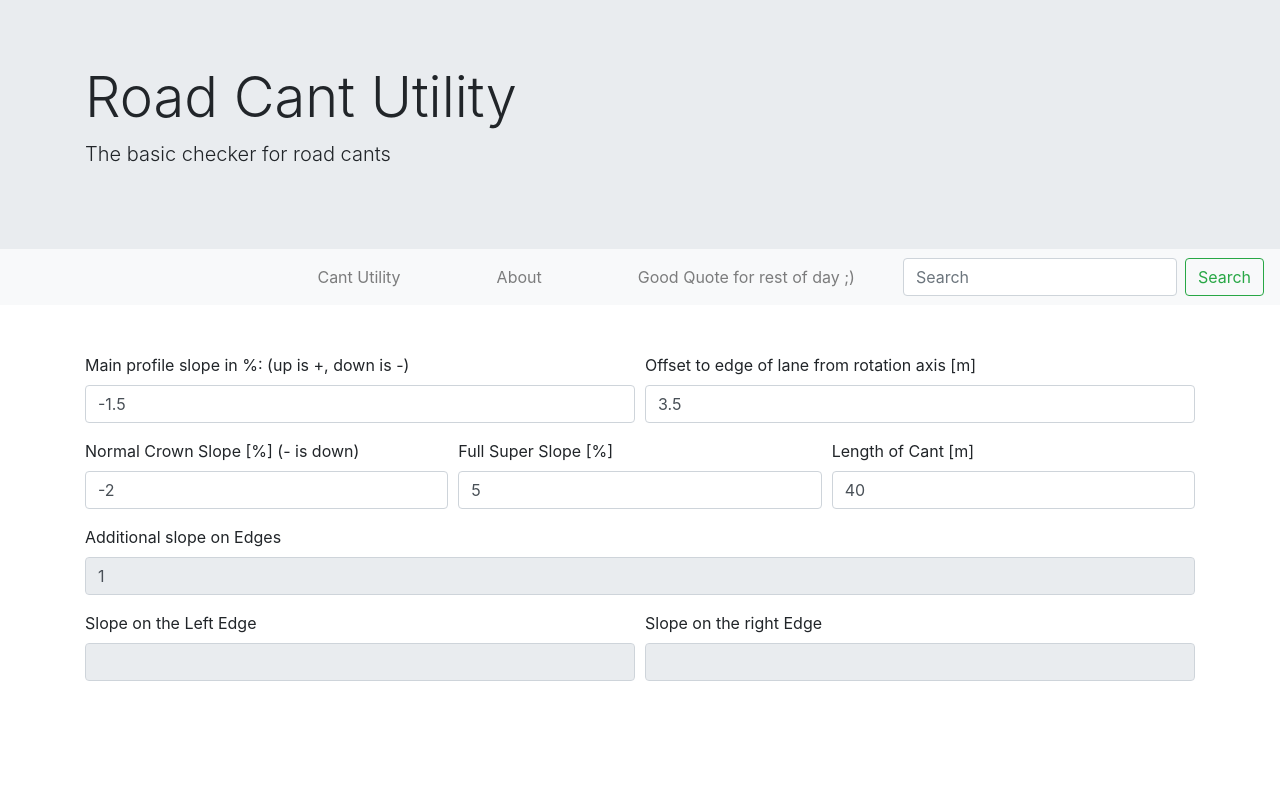
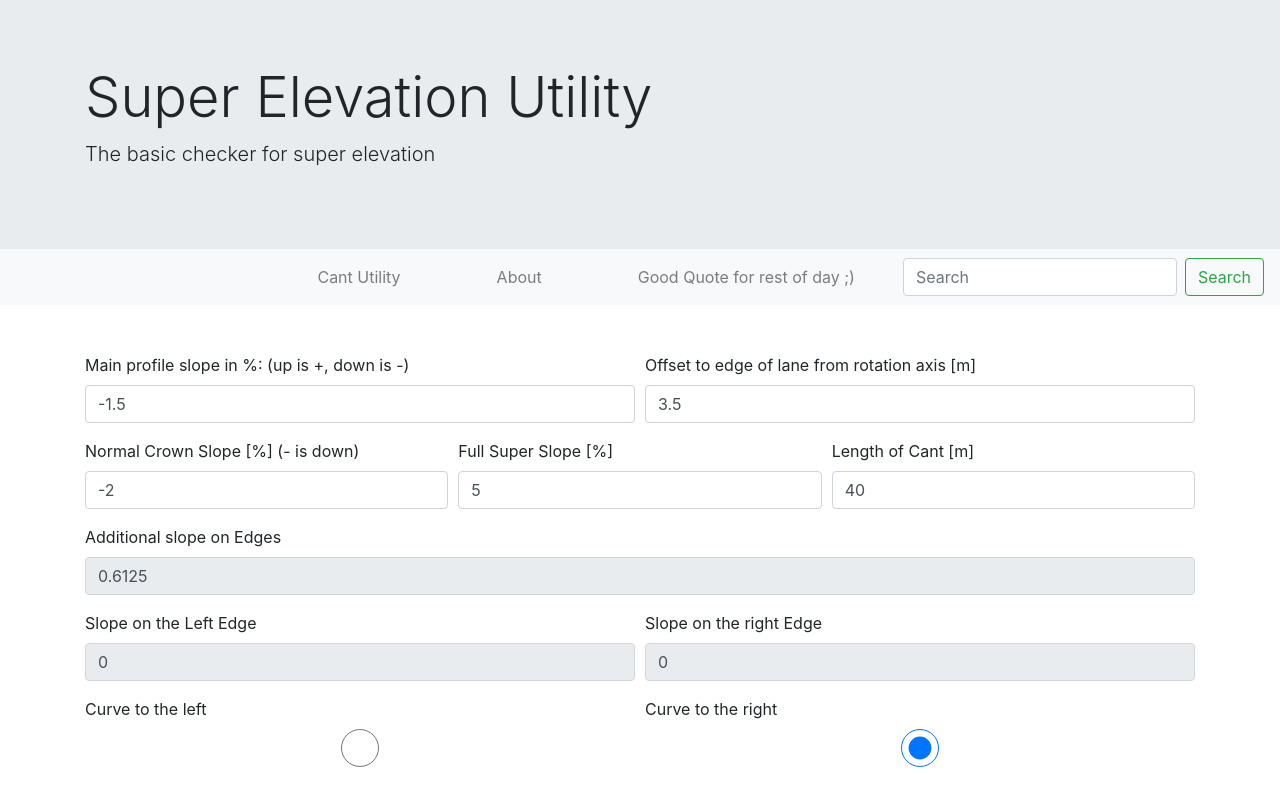
Before and after one commit to Lkubok/reactCant, a React (Create React App) app: page /cant in a window 1280 px wide. Built offline with nearby package versions, Linux system fonts and the light colour scheme.

Commit message:
Added selection of curve direction

```diff
--- a/public/index.html
+++ b/public/index.html
@@ -19,7 +19,7 @@
       work correctly both with client-side routing and a non-root public URL.
       Learn how to configure a non-root public URL by running `npm run build`.
     -->
-    <title>Road Cants Utility</title>
+    <title>Super Elevation Utility</title>
   </head>
   <body>
     <noscript>You need to enable JavaScript to run this app.</noscript>
--- a/src/actions/index.js
+++ b/src/actions/index.js
@@ -29,3 +29,19 @@ export const updateLengthOfCant = lengthOfCant => ({
   type: "UPDATE_LEGTH_CANT",
   lengthOfCant
 });
+export const updateAdditionalSlope = additionalSlope => ({
+  type: "UPDATE_ADDITIONAL_SLOPE",
+  additionalSlope
+});
+export const updateLeftEdge = leftEdgeSlope => ({
+  type: "UPDATE_LEFT_EDGE",
+  leftEdgeSlope
+});
+export const updateRightEdge = rightEdgeSlope => ({
+  type: "UPDATE_RIGHT_EDGE",
+  rightEdgeSlope
+});
+export const updateSide = side => ({
+  type: "UPDATE_SIDE",
+  side
+});
--- a/src/components/Cant.jsx
+++ b/src/components/Cant.jsx
@@ -4,10 +4,12 @@ import {
   updateOffsetValue,
   updateNormalCrown,
   updateFullCrown,
-  updateLengthOfCant
+  updateLengthOfCant,
+  updateAdditionalSlope
 } from "../actions";
 import { connect } from "react-redux";
 import CantParams from "./CantParams";
+import LeftRightSelect from "./LeftRightSelect";
 
 export class Cant extends Component {
   constructor(props) {
@@ -17,7 +19,7 @@ export class Cant extends Component {
     this.handleEdge = this.handleEdge.bind(this);
   }
   handleOnChange(e) {
-    let { type, name, value } = e.target;
+    let { name, value } = e.target;
     value = parseFloat(value);
     console.log(value);
     if (name === "mainSlope") this.props.changeProfileSlope(value);
@@ -35,8 +37,9 @@ export class Cant extends Component {
       lengthOfCant: length
     } = this.props;
     console.log(profile, lane, normal, full, length);
+
     const addSlope = ((Math.abs(normal) + Math.abs(full)) * lane) / length;
-
+    this.props.updateAdditionalSlope(addSlope); // IT HAPPENS TWICE... WHY  ????
     return addSlope;
   }
   handleEdge() {}
@@ -126,10 +129,11 @@ export class Cant extends Component {
             className="form-control"
             id="additionalSlope"
             disabled={true}
-            value={this.props.additionalSlopeValue}
+            value={this.handleCalculate()}
           />
         </div>
         <CantParams />
+        <LeftRightSelect />
       </form>
     );
   }
@@ -149,7 +153,8 @@ const mapDispatchToProps = dispatch => ({
   changeOffsetValue: arg => dispatch(updateOffsetValue(arg)),
   updateNormalCrown: arg => dispatch(updateNormalCrown(arg)),
   updateFullCrown: arg => dispatch(updateFullCrown(arg)),
-  updateLengthOfCant: arg => dispatch(updateLengthOfCant(arg))
+  updateLengthOfCant: arg => dispatch(updateLengthOfCant(arg)),
+  updateAdditionalSlope: arg => dispatch(updateAdditionalSlope(arg))
 });
 
 export default connect(
--- a/src/components/CantParams.jsx
+++ b/src/components/CantParams.jsx
@@ -1,16 +1,20 @@
 import React, { Component } from "react";
 import { connect } from "react-redux";
+import { updateLeftEdge, updateRightEdge } from "../actions";
 
 export class CantParams extends Component {
   constructor(props) {
     super(props);
     this.state = {
       isLeftOk: true,
-      isRightOk: true
+      isRightOk: true,
+      leftSlope: 0,
+      rightSlope: 0
     };
     this.handleCheck = this.handleCheck.bind(this);
   }
-  handleCheck() {
+  handleCheck(e) {
+    const { name } = e.target;
     return 4;
   }
   render() {
@@ -23,7 +27,7 @@ export class CantParams extends Component {
             className="form-control"
             id="leftSlope"
             disabled={true}
-            value={this.handleCheck}
+            value={this.props.leftSlope}
           />
         </div>
         <div className="form-group col-md-6">
@@ -33,7 +37,7 @@ export class CantParams extends Component {
             className="form-control"
             id="rightSlope"
             disabled={true}
-            value={this.handleCheck}
+            value={this.props.rightSlope}
           />
         </div>
       </div>
@@ -43,10 +47,17 @@ export class CantParams extends Component {
 
 const mapStateToProps = (state, ownProps) => ({
   profileSlope: state.cantReducer.profileSlopeValue,
-  additionalSlope: state.cantReducer.additionalSlopeValue
+  additionalSlope: state.cantReducer.additionalSlopeValue,
+  rightSlope: state.paramsReducer.rightEdgeSlope,
+  leftSlope: state.paramsReducer.leftEdgeSlope
+});
+
+const mapDispatchToProps = dispatch => ({
+  updateLeftEdge: arg => dispatch(updateLeftEdge(arg)),
+  updateRightEdge: arg => dispatch(updateRightEdge(arg))
 });
 
 export default connect(
   mapStateToProps,
-  null
+  mapDispatchToProps
 )(CantParams);
--- a/src/components/Header.jsx
+++ b/src/components/Header.jsx
@@ -4,8 +4,8 @@ export default function Header() {
   return (
     <div className="jumbotron jumbotron-fluid m-0">
       <div className="container">
-        <h1 className="display-4">Road Cant Utility</h1>
-        <p className="lead">The basic checker for road cants</p>
+        <h1 className="display-4">Super Elevation Utility</h1>
+        <p className="lead">The basic checker for super elevation</p>
       </div>
     </div>
   );
--- /dev/null
+++ b/src/components/LeftRightSelect.jsx
@@ -0,0 +1,62 @@
+import React, { Component } from "react";
+import { connect } from "react-redux";
+import { updateLeftEdge, updateRightEdge, updateSide } from "../actions";
+
+export class LeftRightSelect extends Component {
+  constructor(props) {
+    super(props);
+    this.handleChange = this.handleChange.bind(this);
+  }
+  handleChange(e) {
+    const { name, value, type } = e.target;
+    if (type === "radio") this.props.updateSide(value);
+
+    console.log("changed");
+  }
+  render() {
+    return (
+      <div className="form-row">
+        <div className="form-group col-md-6">
+          <label htmlFor="leftSide">Curve to the left</label>
+          <input
+            type="radio"
+            name="side"
+            value="left"
+            className="form-control"
+            id="leftSide"
+            checked={this.props.side === "left"}
+            onChange={this.handleChange}
+          />
+        </div>
+        <div className="form-group col-md-6">
+          <label htmlFor="rightSide">Curve to the right</label>
+          <input
+            type="radio"
+            name="side"
+            value="right"
+            className="form-control"
+            id="rightSide"
+            checked={this.props.side === "right"}
+            onChange={this.handleChange}
+          />
+        </div>
+      </div>
+    );
+  }
+}
+const mapStateToPRops = (state, ownProps) => ({
+  side: state.paramsReducer.side,
+  leftEdgeSlope: state.paramsReducer.leftEdgeSlope,
+  rightEdgeSlope: state.paramsReducer.rightEdgeSlope
+});
+
+const mapDispatchToProps = dispatch => ({
+  updateLeftEdge: arg => dispatch(updateLeftEdge(arg)),
+  updateRightEdge: arg => dispatch(updateRightEdge(arg)),
+  updateSide: arg => dispatch(updateSide(arg))
+});
+
+export default connect(
+  mapStateToPRops,
+  mapDispatchToProps
+)(LeftRightSelect);
--- a/src/reducers/cantParams.js
+++ /dev/null
@@ -1,12 +0,0 @@
-const initialState = { leftEdgeSlope: 0, rightEdgeSlope: 0 };
-
-export const cantParams = (state = initialState, action) => {
-  switch (action.type) {
-    case "UPDATE_LEFT_EDGE":
-      return { ...state, leftEdgeSlope: action.leftSlope };
-    case "UPDATE_RIGHT":
-      return { ...state, rightEdgeSlope: action.rightSlope };
-    default:
-      return state;
-  }
-};
--- a/src/reducers/cantReducer.js
+++ b/src/reducers/cantReducer.js
@@ -8,46 +8,34 @@ const initialState = {
 };
 
 export const cantReducer = (state = initialState, action) => {
-  const {
-    normalCrownSlope: normal,
-    fullSuperSlope: full,
-    lengthOfCant: length,
-    laneOffsetValue: lane
-  } = state;
-
-  const addSlope = ((Math.abs(normal) + Math.abs(full)) * lane) / length;
-
   switch (action.type) {
     case "UPDATE_SLOPE_VALUE":
       return {
         ...state,
-        profileSlopeValue: action.slopeValue,
-        additionalSlopeValue: addSlope
+        profileSlopeValue: action.slopeValue
       };
     case "UPDATE_OFFSET_VALUE":
       return {
         ...state,
-        laneOffsetValue: action.offsetValue,
-        additionalSlopeValue: addSlope
+        laneOffsetValue: action.offsetValue
       };
     case "UPDATE_NORMAL_SLOPE":
       return {
         ...state,
-        normalCrownSlope: action.normalCrownSlope,
-        additionalSlopeValue: addSlope
+        normalCrownSlope: action.normalCrownSlope
       };
     case "UPDATE_FULL_SLOPE":
       return {
         ...state,
-        fullSuperSlope: action.fullSuperSlope,
-        additionalSlopeValue: addSlope
+        fullSuperSlope: action.fullSuperSlope
       };
     case "UPDATE_LEGTH_CANT":
       return {
         ...state,
-        lengthOfCant: action.lengthOfCant,
-        additionalSlopeValue: addSlope
+        lengthOfCant: action.lengthOfCant
       };
+    case "UPDATE_ADDITIONAL_SLOPE":
+      return { ...state, additionalSlopeValue: action.additionalSlope };
     default:
       return state;
   }
--- a/src/reducers/index.js
+++ b/src/reducers/index.js
@@ -1,6 +1,6 @@
 import { combineReducers } from "redux";
 import { cantReducer } from "./cantReducer";
 import { quoteReducer } from "./quoteReducer";
-import { cantParams } from "./cantParams";
+import { paramsReducer } from "./paramsReducer";
 
-export default combineReducers({ cantReducer, quoteReducer, cantParams });
+export default combineReducers({ cantReducer, quoteReducer, paramsReducer });
--- /dev/null
+++ b/src/reducers/paramsReducer.js
@@ -0,0 +1,15 @@
+const initialState = { leftEdgeSlope: 0, rightEdgeSlope: 0, side: "right" };
+
+export const paramsReducer = (state = initialState, action) => {
+  switch (action.type) {
+    case "UPDATE_LEFT_EDGE":
+      return { ...state, leftEdgeSlope: action.leftSlope };
+    case "UPDATE_RIGHT_EDGE":
+      return { ...state, rightEdgeSlope: action.rightSlope };
+
+    case "UPDATE_SIDE":
+      return { ...state, side: action.side };
+    default:
+      return state;
+  }
+};
```
